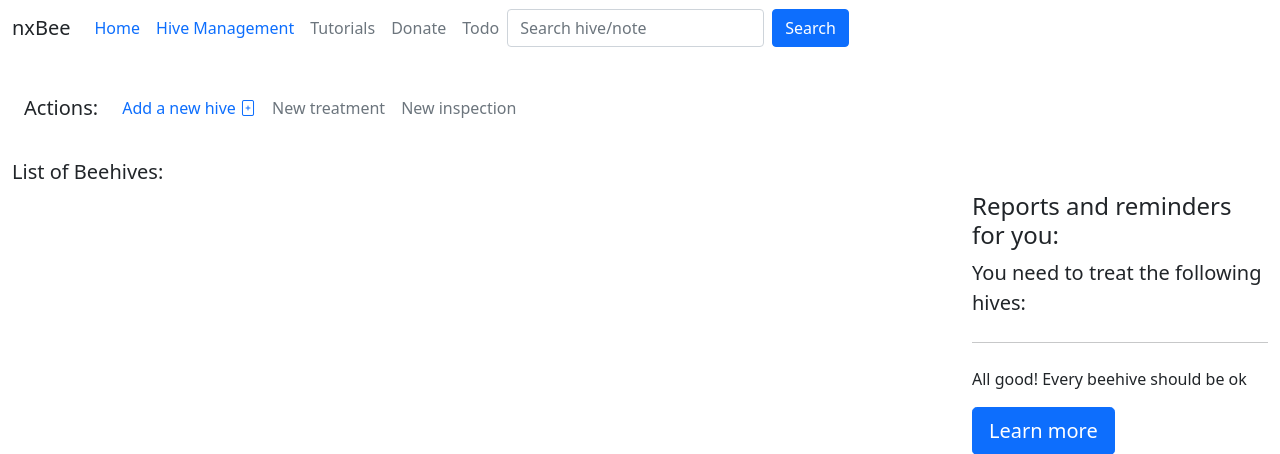
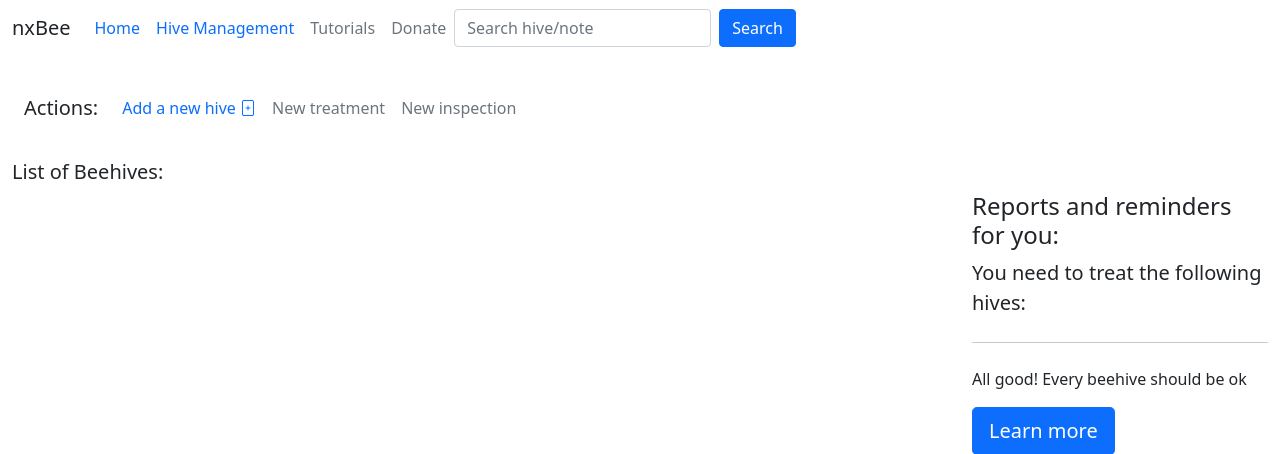
Before and after one commit to nxbalazs/nxBee, a Django app: page /hive_management in a window 1280 px wide. Shown: the top 454 px of the page. Run offline with Django 4.2, Linux system fonts and the light colour scheme; data that the repository does not hold is empty.

Commit message:
updated style

```diff
--- a/hive_management/templates/base.html
+++ b/hive_management/templates/base.html
@@ -30,9 +30,6 @@
               <li class="nav-item">
                 <a class="nav-link disabled" href="{% url 'donate' %}">Donate</a>
               </li>
-              <li class="nav-item">
-                <a class="nav-link disabled" href="#" tabindex="-1" aria-disabled="true">Todo</a>
-              </li>
             </ul>
             <form class="d-flex">
                 <input class="form-control me-2" type="search" placeholder="Search hive/note" aria-label="Search">
--- a/hive_management/templates/hive_detail.html
+++ b/hive_management/templates/hive_detail.html
@@ -7,8 +7,8 @@
         <div class="card">
             <div class="card-body">
             <h5 class="card-title">{{ hive.name }}</h5>
+            <p class="lead" style="background-color: {{ hive.color }}; font-size: 5px;"">&nbsp;</p>
             <h6 class="card-subtitle mb-2 text-muted">{{ hive.created_on }}</h6>
-            <p class="lead" style="background-color: {{ hive.color }}; font-size: 5px;"">&nbsp;</p>
 
             <nav class="navbar navbar-expand-lg">
                 <div class="container-fluid">
--- a/hive_management/templates/hive_management.html
+++ b/hive_management/templates/hive_management.html
@@ -36,11 +36,11 @@
 
 {% for hive in hives %}
         <div class="col-sm-3 mb-2">
-        <div class="card">
+        <div class="card" style="border-color: {{ hive.color }};">
             <div class="card-body">
             <h5 class="card-title"><a href="{% url 'hive_detail' hive.pk %}" class="link-primary">{{ hive.name }}</a></h5>
+            <p class="lead" style="background-color: {{ hive.color }}; font-size: 5px;">&nbsp;</p>
             <h6 class="card-subtitle mb-2 text-muted">{{ hive.created_on }}</h6>
-            <p class="lead" style="background-color: {{ hive.color }}; font-size: 5px;">&nbsp;</p>
             <p class="card-text">
                 {{ hive.description | linebreaks }}
                 <br>
```
